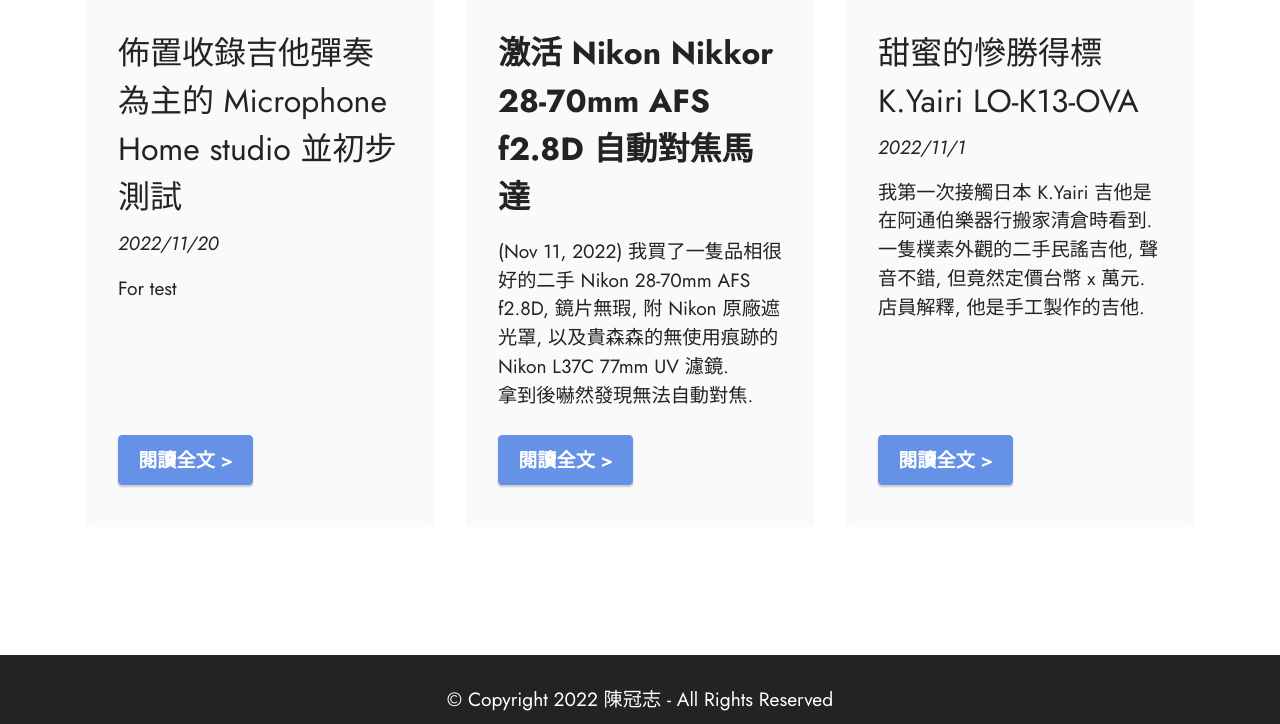
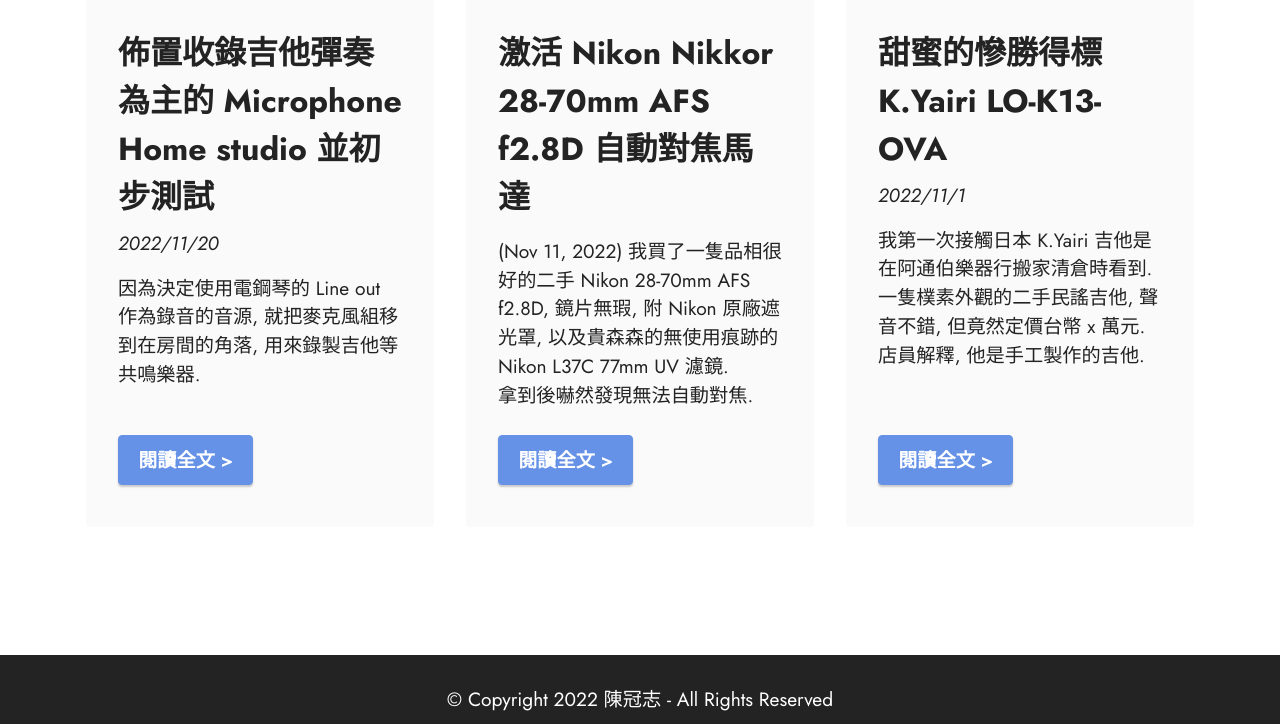
Before and after one commit to felixchen1223/felixchen1223.github.io, a plain HTML site: page blog.html in a window 1280 px wide. Shown: the part 728-1452 px from the top of the page. Drawn offline with Linux system fonts and the light colour scheme.

Commit message:
Add files via upload

```diff
--- a/blog.html
+++ b/blog.html
@@ -79,9 +79,9 @@
                         <a href="https://www.facebook.com/permalink.php?story_fbid=pfbid025F6DsvJNxCTPeUDD9eu2JNo1GZxPG5kmp4xVipNuY769peSPEqg7DAuSAWtJ6nqvl&id=100085846854143&notif_id=1667260819734079&notif_t=feedback_reaction_generic&ref=notif"><img src="blog/Nov_2022/D3S1560.jpg" alt="" title="" data-slide-to="2" data-bs-slide-to="2"></a>
                     </div>
                     <div class="item-content">
-                        <h5 class="item-title mbr-fonts-style display-5">佈置收錄吉他彈奏為主的 Microphone Home studio 並初步測試</h5>
+                        <h5 class="item-title mbr-fonts-style display-5"><strong>佈置收錄吉他彈奏為主的 Microphone Home studio 並初步測試</strong></h5>
                         <h6 class="item-subtitle mbr-fonts-style mt-1 display-7"><em>2022/11/20</em></h6>
-                        <p class="mbr-text mbr-fonts-style mt-3 display-7">For test</p>
+                        <p class="mbr-text mbr-fonts-style mt-3 display-7">因為決定使用電鋼琴的 Line out 作為錄音的音源, 就把麥克風組移到在房間的角落, 用來錄製吉他等共鳴樂器.</p>
                     </div>
                     <div class="mbr-section-btn item-footer mt-2"><a href="blog/Nov_2022/home_studio_setup.html" class="btn item-btn btn-primary display-7" target="_blank">閱讀全文
                   &gt;</a></div>
@@ -112,7 +112,7 @@
                         <a href="https://www.facebook.com/permalink.php?story_fbid=pfbid025F6DsvJNxCTPeUDD9eu2JNo1GZxPG5kmp4xVipNuY769peSPEqg7DAuSAWtJ6nqvl&id=100085846854143&notif_id=1667260819734079&notif_t=feedback_reaction_generic&ref=notif" target="_blank"><img src="assets/images/snap3.jpeg" alt="Mobirise Website Builder" title="" data-slide-to="0" data-bs-slide-to="0"></a>
                     </div>
                     <div class="item-content">
-                        <h5 class="item-title mbr-fonts-style display-5">甜蜜的慘勝得標 K.Yairi LO-K13-OVA</h5>
+                        <h5 class="item-title mbr-fonts-style display-5"><strong>甜蜜的慘勝得標 K.Yairi LO-K13-OVA</strong></h5>
                         <h6 class="item-subtitle mbr-fonts-style mt-1 display-7"><em>2022/11/1</em></h6>
                         <p class="mbr-text mbr-fonts-style mt-3 display-7">我第一次接觸日本 K.Yairi 吉他是在阿通伯樂器行搬家清倉時看到.  一隻樸素外觀的二手民謠吉他, 聲音不錯, 但竟然定價台幣 x 萬元.  店員解釋, 他是手工製作的吉他.<br></p>
                     </div>
```
